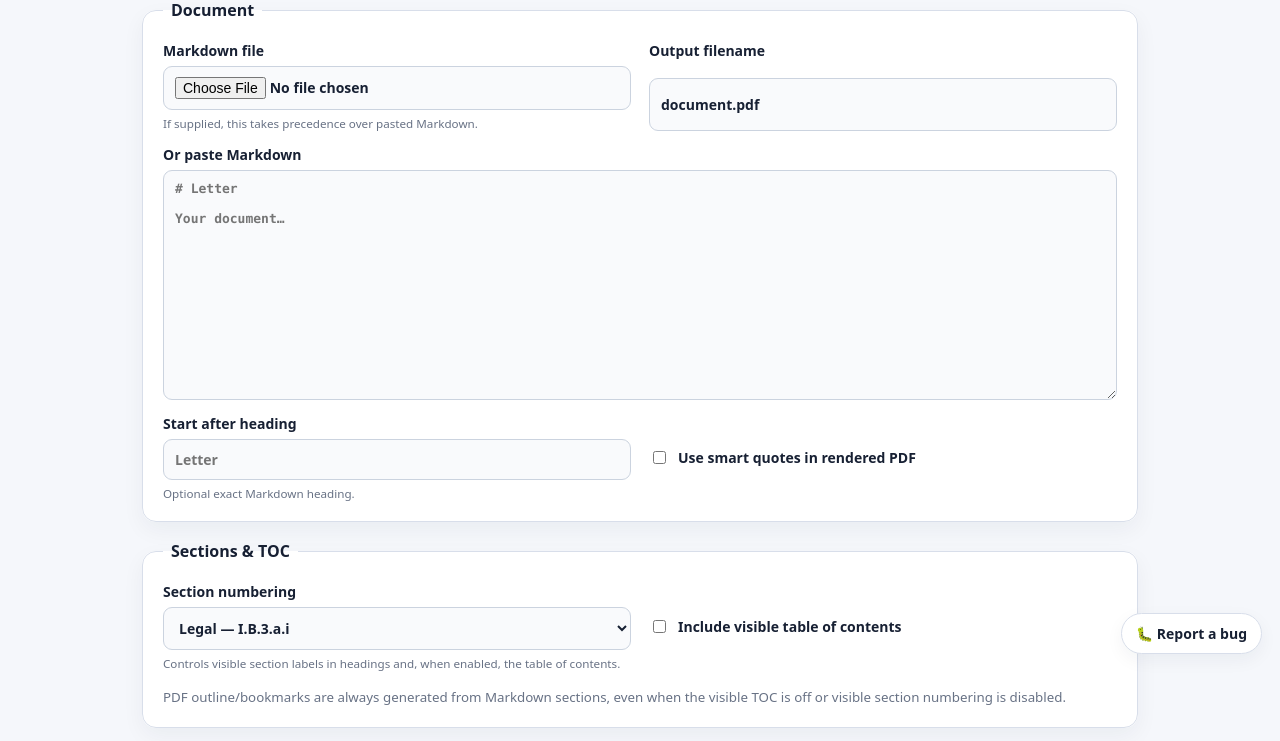
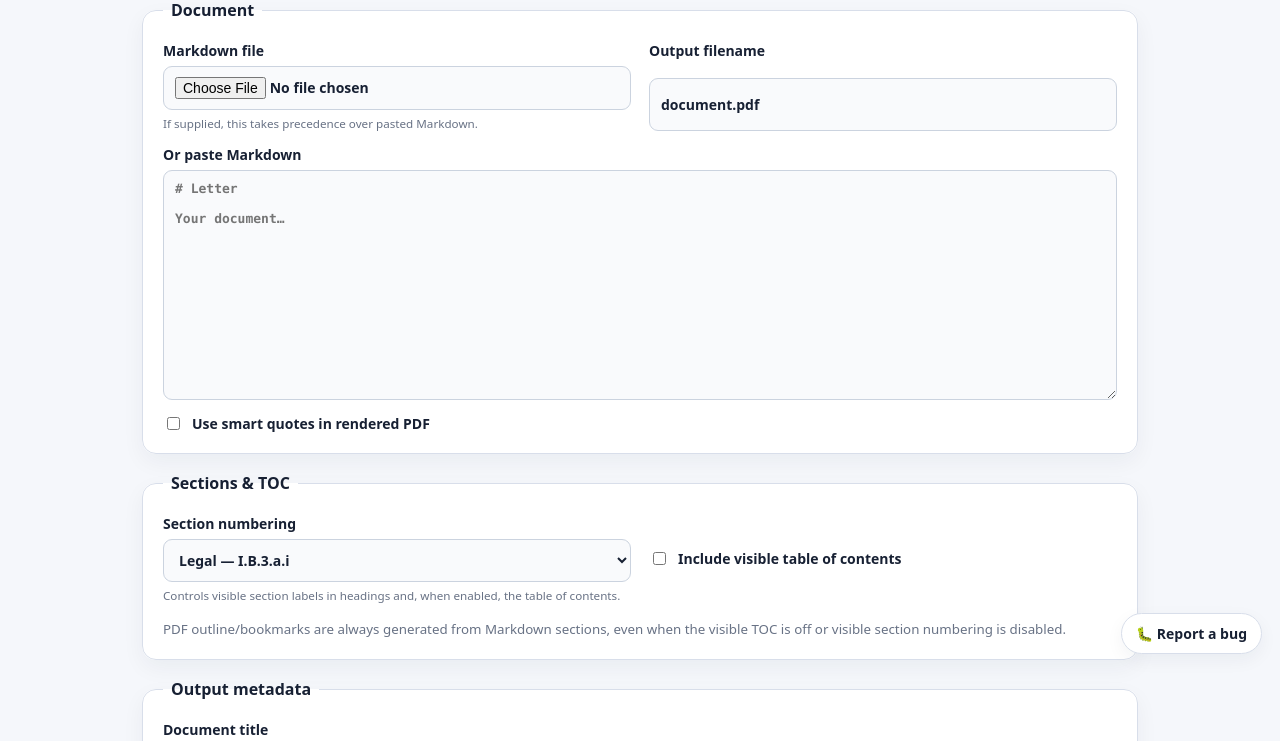
Before and after one commit to JFWooten4/PDF-compiler, a Flask app: page / in a window 1280 px wide. Shown: the part 128-869 px from the top of the page. Run offline with Flask 3, Linux system fonts and the light colour scheme; some libraries are stand-ins or nearby versions.

Commit message:
✨ Simplify web rendering to use the full document (#6)
* 🐛 Allow PDF rendering despite preflight errors

Co-authored-by: Codex <noreply@openai.com>

* 🗑️ Remove preflight notice from PDF render button

* 🛠️ Center align actions in index.html

* ➕ Add unit tests for PDF rendering with start heading

* 🛠️ Remove start heading functionality and tests

---------

Co-authored-by: Codex <noreply@openai.com>

```diff
--- a/app.py
+++ b/app.py
@@ -136,7 +136,6 @@ def render_pdf():
             author=request.form.get("author", "").strip() or None,
             subject=request.form.get("subject", "").strip() or None,
             keywords=request.form.get("keywords", "").strip() or None,
-            start_heading=request.form.get("start_heading", "").strip() or None,
             smart_quotes=truthy("smart_quotes"),
         )
         renderer.build()
--- a/templates/index.html
+++ b/templates/index.html
@@ -135,10 +135,6 @@
         </label>
         <label class="full">Or paste Markdown
           <textarea id="markdown" name="markdown" placeholder="# Letter&#10;&#10;Your document…"></textarea>
-        </label>
-        <label>Start after heading
-          <input name="start_heading" placeholder="Letter">
-          <small>Optional exact Markdown heading.</small>
         </label>
         <label class="check"><input type="checkbox" name="smart_quotes"> Use smart quotes in rendered PDF</label>
       </div>
```
Also changed, not shown: README.md.
